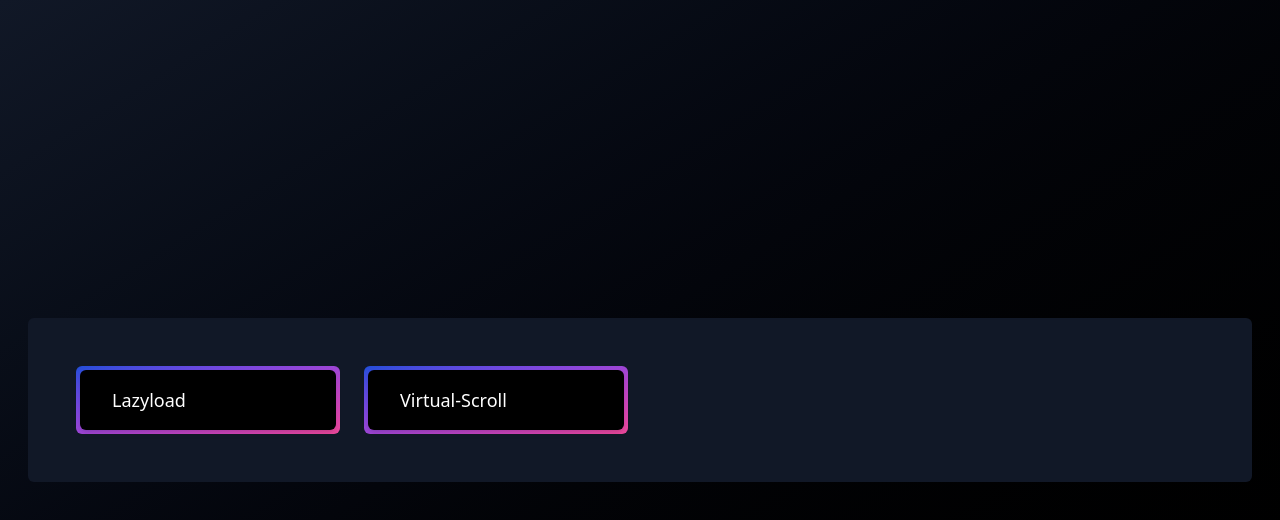
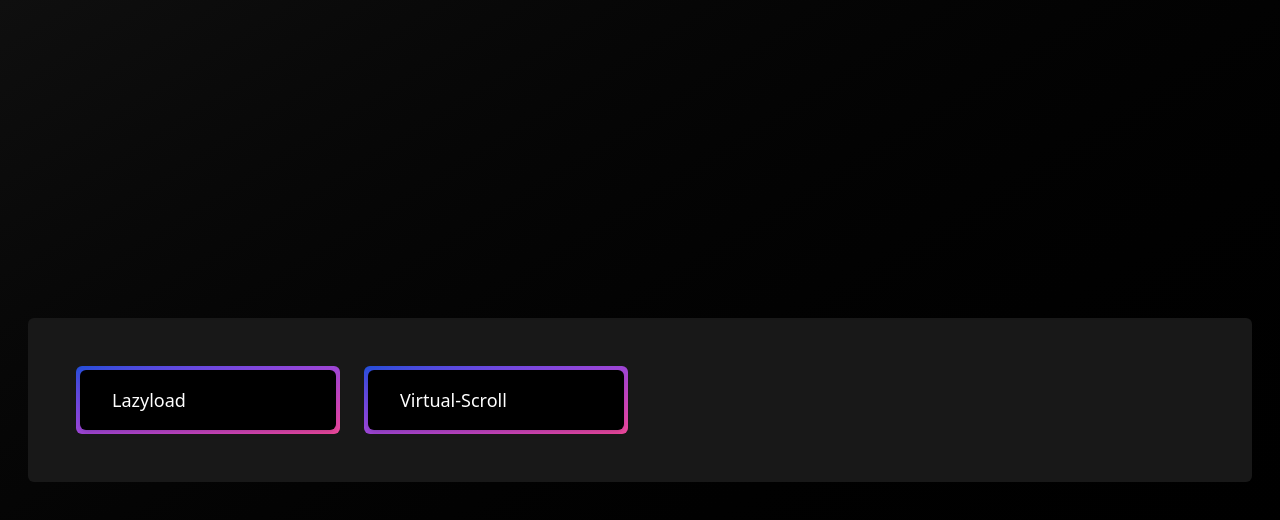
Before and after one commit to zhu-hong/vue-probe, a Vue app: page / in a window 1280 px wide. Shown: the top 520 px of the page. Built offline with nearby package versions, Linux system fonts and the light colour scheme.

Commit message:
disorder

```diff
--- a/plugin/VirtualScroll/index.vue
+++ b/plugin/VirtualScroll/index.vue
@@ -40,13 +40,13 @@ const handleScroll = (e) => {
 </script>
 
 <template>
-  <section ref="container" :class="$style.container" @scroll.passive="throttle(handleScroll($event), 300)">
+  <main ref="container" :class="$style.container" @scroll.passive="throttle(handleScroll($event), 300)">
     <div :style="fillPadding">
       <template v-for="data of renderData">
         <slot :data="data"></slot>
       </template>
     </div>
-  </section>
+  </main>
 </template>
 
 <style module>
--- a/src/views/index.vue
+++ b/src/views/index.vue
@@ -13,18 +13,17 @@ const examples = [
 
 <template>
   <main
-    class="grid place-items-center min-w-screen min-h-screen bg-gradient-to-br from-gray-900 to-black"
-  >
-    <div class="bg-gray-900 rounded-md p-12">
-      <ul
-        class="w-full grid gap-y-10 gap-x-6 sm:grid-cols-1 md:grid-cols-2 lg:grid-cols-3 xl:grid-cols-4"
-      >
+    class="grid place-items-center min-w-screen min-h-screen bg-gradient-to-br from-dark-900 to-black">
+    <div class="bg-dark-800 rounded-md p-12">
+      <ul class="w-full grid gap-y-10 gap-x-6 sm:grid-cols-1 md:grid-cols-2 lg:grid-cols-3 xl:grid-cols-4">
         <template v-for="example of examples">
           <li class="m-0 p-0 list-none bg-gradient-to-br from-blue-700 to-pink-500 rounded-md">
             <router-link
               :to="example.path"
               class="block text-white shadow-md no-underline text-left text-lg py-4 px-8 text-center m-1 bg-black rounded-md w-64 overflow-ellipsis overflow-hidden whitespace-normal"
-            >{{ example.title }}</router-link>
+            >
+              {{ example.title }}
+            </router-link>
           </li>
         </template>
       </ul>
```
